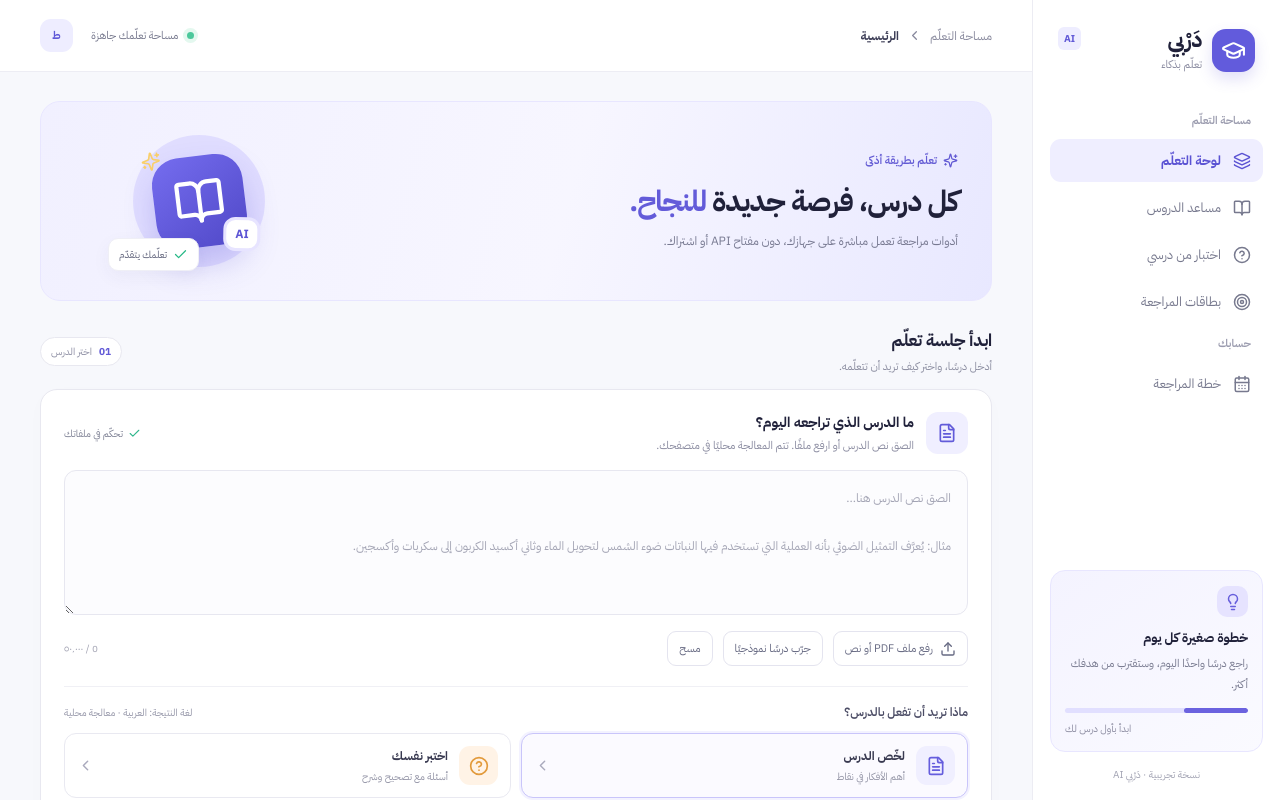
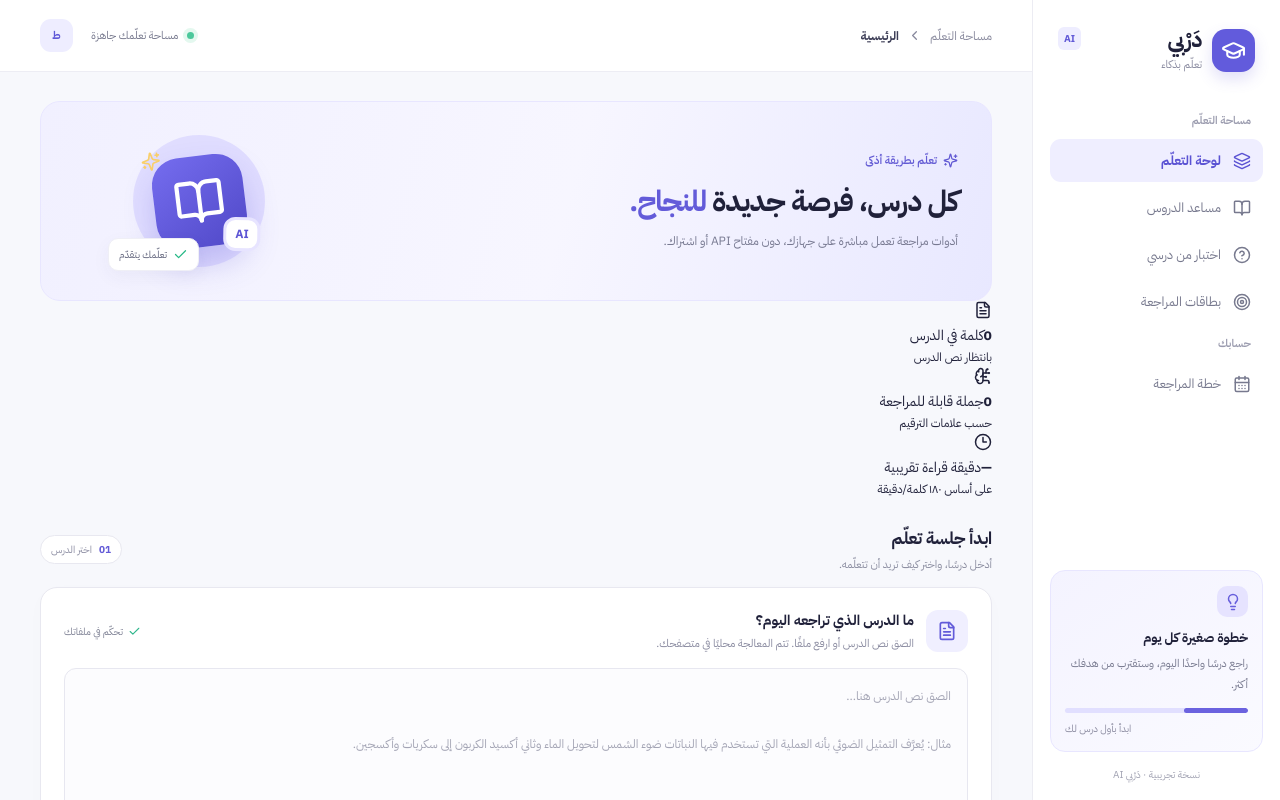
Before and after one commit to Ahmed-Aouadi/darbi-ai, a Next.js app: page / in a window 1280 px wide. Shown: the top 800 px of the page. Built offline with nearby package versions, Linux system fonts and the light colour scheme.

Commit message:
Add live lesson metrics to the study dashboard

```diff
--- a/app/page.tsx
+++ b/app/page.tsx
@@ -33,6 +33,9 @@ export default function Home() {
   const [lessonLoaded, setLessonLoaded] = useState(false);
   const [mobileNavOpen, setMobileNavOpen] = useState(false);
   const fileInput = useRef<HTMLInputElement>(null);
+  const wordCount = lesson.trim() ? lesson.trim().split(/\s+/).length : 0;
+  const sentenceCount = lesson.trim() ? splitLesson(lesson).length : 0;
+  const readingMinutes = Math.max(1, Math.ceil(wordCount / 180));
 
   useEffect(() => {
     try {
@@ -306,6 +309,12 @@ export default function Home() {
       <div className={styles.content}>
         <section className={styles.welcome}><div><div className={styles.eyebrow}><Sparkles size={15}/> تعلّم بطريقة أذكى</div><h1>كل درس، فرصة جديدة <span>للنجاح.</span></h1><p>أدوات مراجعة تعمل مباشرة على جهازك، دون مفتاح API أو اشتراك.</p></div><div className={styles.heroArt}><div className={styles.heroGlow}/><div className={styles.heroBook}><BookOpen size={51}/><Sparkles className={styles.sparkleOne} size={20}/><span className={styles.heroOrbit}>AI</span></div><div className={styles.floatCard}><Check size={15}/> تعلّمك يتقدّم</div></div></section>
 
+        <section className={styles.metricsGrid} aria-label="إحصاءات الدرس">
+          <article className={styles.metricCard}><span className={styles.metricIcon}><FileText size={18}/></span><div><strong>{wordCount.toLocaleString('ar')}</strong><span>كلمة في الدرس</span></div><small>{lesson.trim() ? 'تم احتسابها تلقائيًا' : 'بانتظار نص الدرس'}</small></article>
+          <article className={styles.metricCard}><span className={styles.metricIcon}><BrainCircuit size={18}/></span><div><strong>{sentenceCount.toLocaleString('ar')}</strong><span>جملة قابلة للمراجعة</span></div><small>حسب علامات الترقيم</small></article>
+          <article className={styles.metricCard}><span className={styles.metricIcon}><Clock3 size={18}/></span><div><strong>{lesson.trim() ? readingMinutes.toLocaleString('ar') : '—'}</strong><span>دقيقة قراءة تقريبية</span></div><small>على أساس ١٨٠ كلمة/دقيقة</small></article>
+        </section>
+
         <div className={styles.sectionHeading}><div><h2>ابدأ جلسة تعلّم</h2><p>أدخل درسًا، واختر كيف تريد أن تتعلّمه.</p></div><span className={styles.stepPill}><span>01</span> اختر الدرس</span></div>
         <section className={styles.workspace} id="workspace">
           <div className={styles.inputHead}><div className={styles.inputTitleIcon}><FileText size={20}/></div><div><h3>ما الدرس الذي تراجعه اليوم؟</h3><p>الصق نص الدرس أو ارفع ملفًا. تتم المعالجة محليًا في متصفحك.</p></div><span className={styles.secureLabel}><Check size={13}/> تحكّم في ملفاتك</span></div>
```
